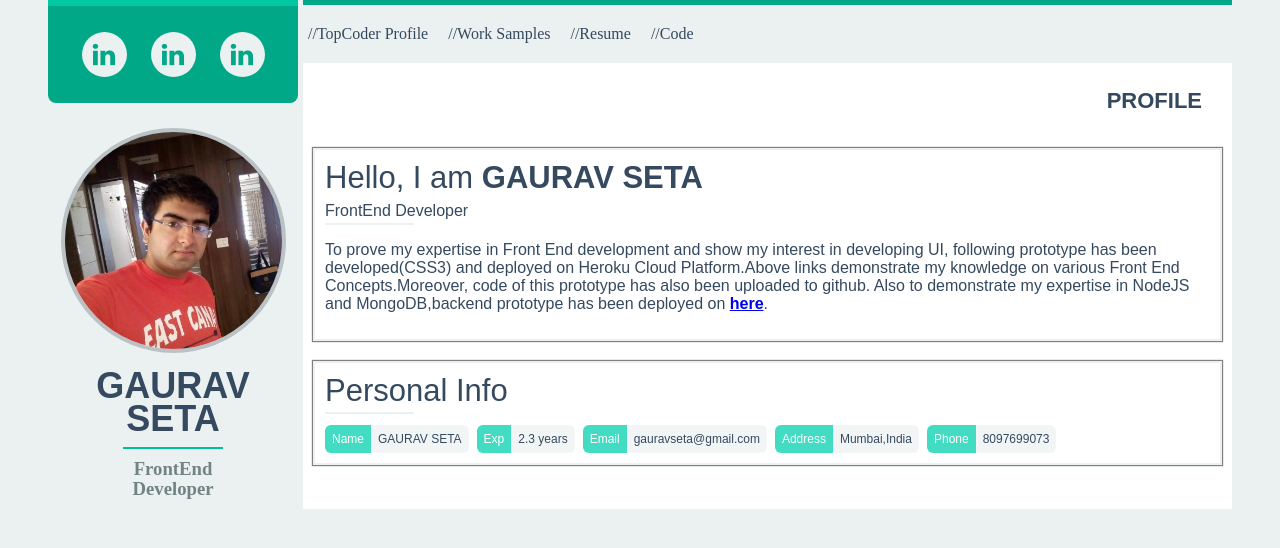
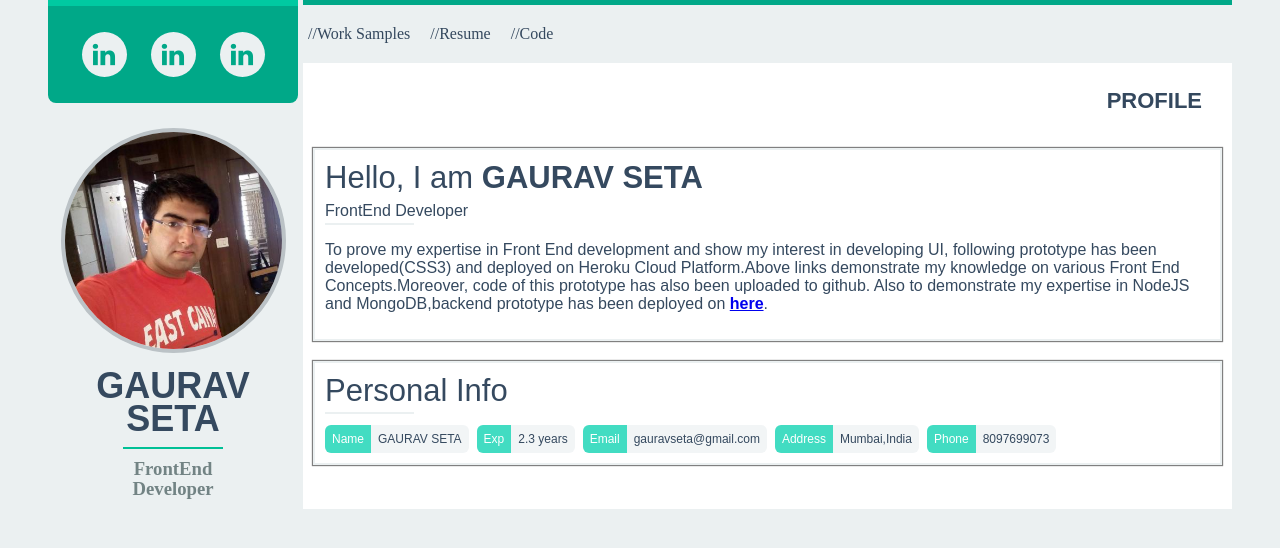
Before and after one commit to Gauravseta/Gaurav-Seta-Portfolio, a website: page views/index.html in a window 1280 px wide. Drawn offline with nearby package versions, Linux system fonts and the light colour scheme; files that its build step writes are made by us from their sources; files whose address does not match are found by name.

Commit message:
Update index.html

```diff
--- a/views/index.html
+++ b/views/index.html
@@ -35,7 +35,7 @@
 		<div class="right-section">
 			<div class="opaque-divider-right"></div>
 			<div class="menu-bar">
-				<a class="menu-item" target="_blank" href="https://www.topcoder.com/members/gauravseta">//TopCoder Profile</a>
+				<!--<a class="menu-item" target="_blank" href="https://www.topcoder.com/members/gauravseta">//TopCoder Profile</a> -->
 				<a class="menu-item" target="_blank" href="http://gauravsetaportfolio.herokuapp.com/work">//Work Samples</a>
 				<a class="menu-item" target="_blank" href="/resume/Resume_GauravSeta.pdf">//Resume</a>
 				<a class="menu-item" target="_blank" href="https://github.com/Gauravseta/Gaurav-Seta-Portfolio">//Code</a>
```
